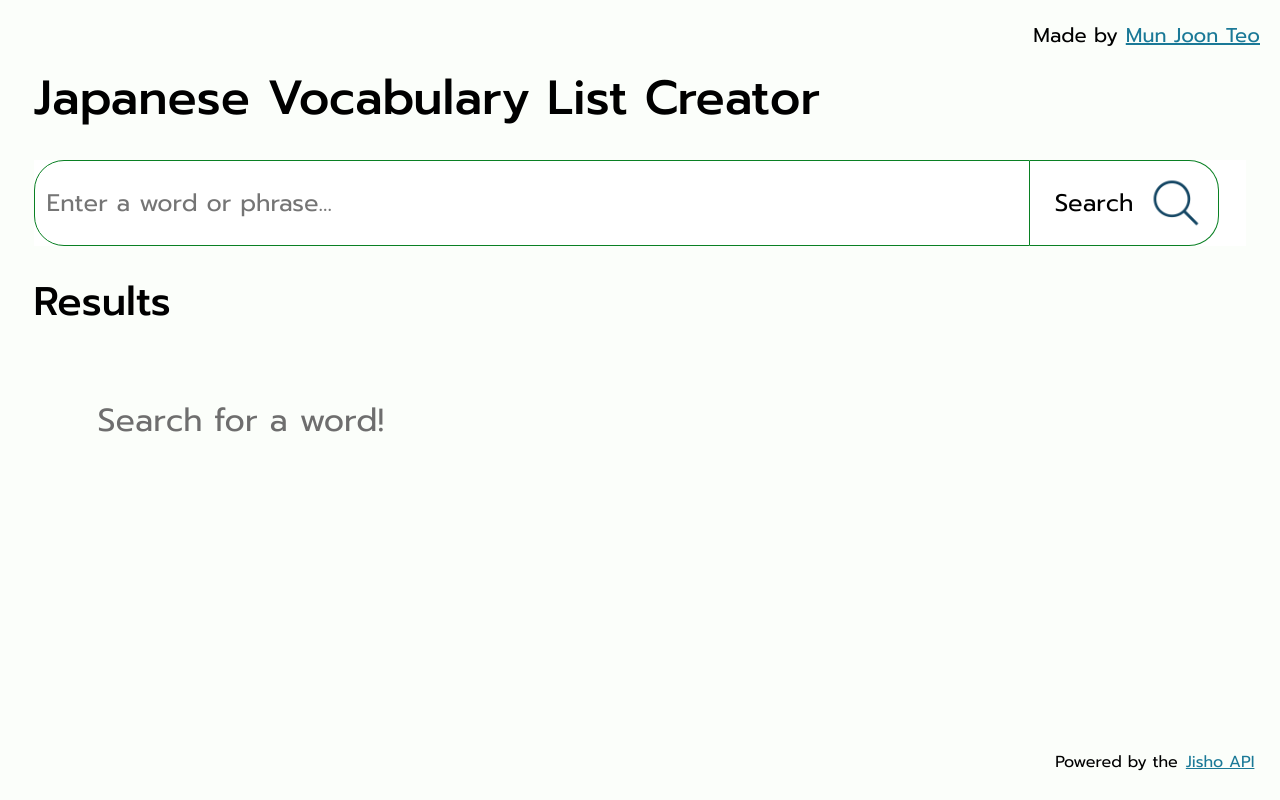
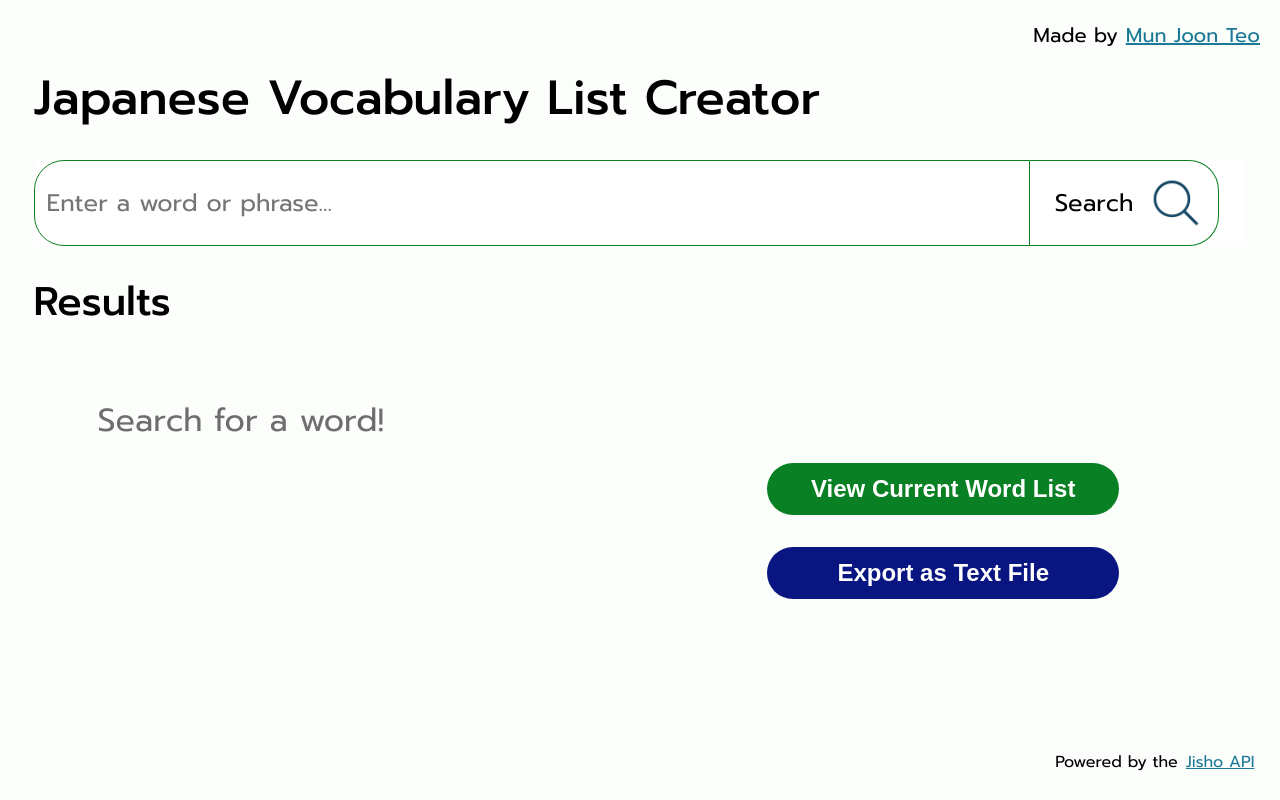
Before and after one commit to munjoonteo/vocab_list, a React (Create React App) app: page / in a window 1280 px wide. Built offline with nearby package versions, Linux system fonts and the light colour scheme.

Commit message:
added buttons

```diff
--- a/src/App.js
+++ b/src/App.js
@@ -53,7 +53,17 @@
         </div>
       </div>
       <div className="middle">
-        <Results results={results} />
+        <div className="left">
+          <Results results={results} />
+        </div>
+        <div className="right">
+          <button className="buttons list-button">
+            View Current Word List
+          </button>
+          <button className="buttons export-button">
+            Export as Text File
+          </button>
+        </div>
       </div>
       <div className="footer">
         Powered by the<a href="https://jisho.org/">Jisho API</a>
--- a/src/style/App.css
+++ b/src/style/App.css
@@ -45,7 +45,42 @@
 }
 
 .middle {
+  display: flex;
+  justify-content: space-between;
   padding: 0vw 2vw 0vw;
+}
+
+.left {
+  width: 50vw;
+}
+
+.right {
+  height: 65vh;
+  width: 50vw;
+  display: flex;
+  flex-direction: column;
+  justify-content: center;
+  align-items: center;
+}
+
+.buttons {
+  outline: none;
+  font-size: 24px;
+  font-weight: 600;
+  border-radius: 30px;
+  width: 22rem;
+  padding: 1.5vh;
+  margin: 2vh;
+  color: white;
+  border: none;
+}
+
+.list-button {
+  background-color: #098023;
+}
+
+.export-button {
+  background-color: #091580;
 }
 
 .footer {
--- a/src/style/Results.css
+++ b/src/style/Results.css
@@ -1,5 +1,4 @@
 .words {
-  width: 50%;
   height: 90%;
 }
 
--- a/src/style/index.css
+++ b/src/style/index.css
@@ -1,4 +1,4 @@
-@import url("https://fonts.googleapis.com/css2?family=Prompt:wght@400;500&display=swap");
+@import url("https://fonts.googleapis.com/css2?family=Prompt:wght@400;500;600&display=swap");
 
 body {
   font-family: "Prompt", sans-serif;
```
Also changed, not shown: 1 other file (tests, documents, lock files or other folders).
